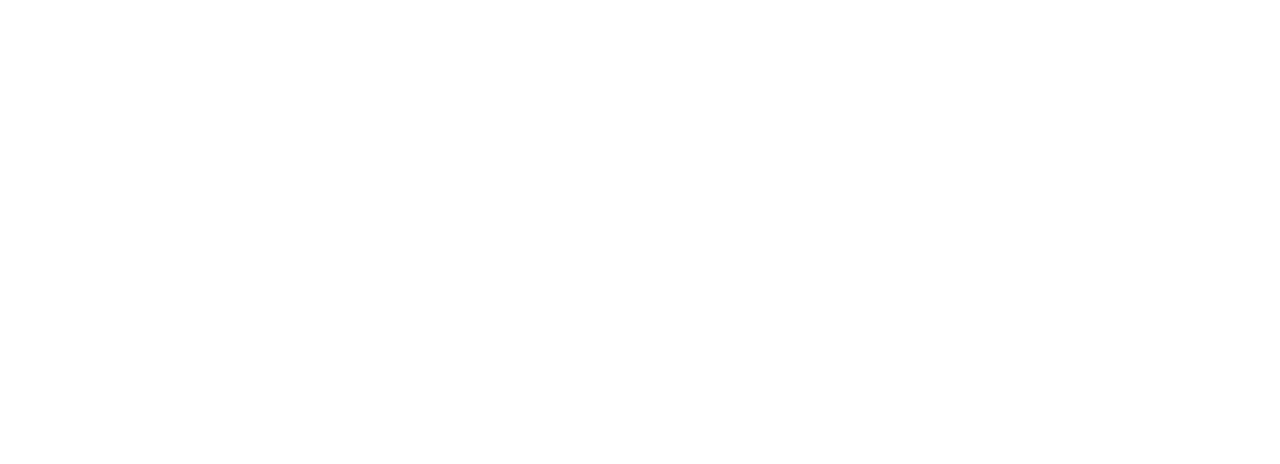
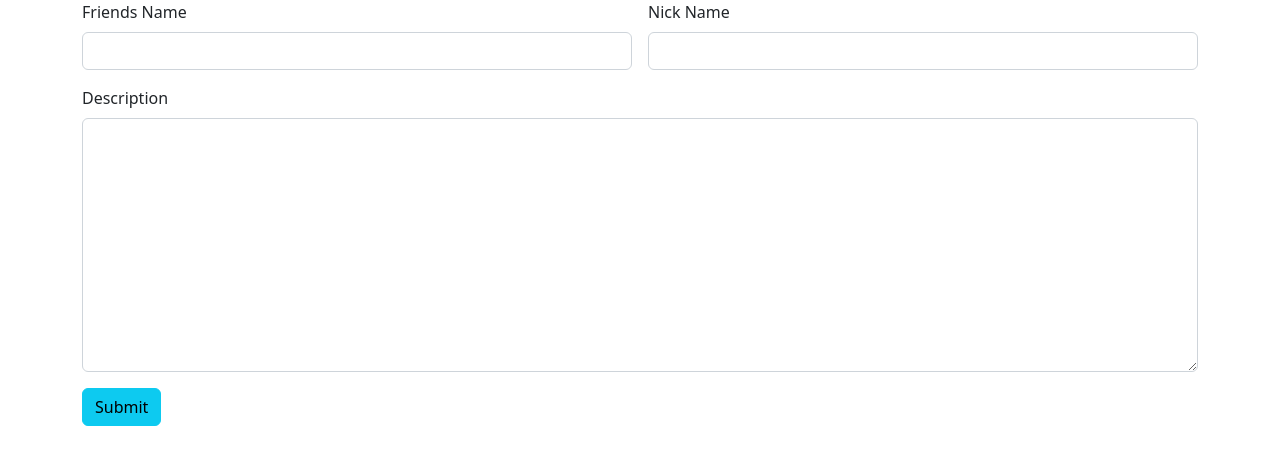
Before and after one commit to Amirthamlalas/FriendAppAngular, an Angular app: page / in a window 1280 px wide. Shown: the top 464 px of the page. Built offline with nearby package versions, Linux system fonts and the light colour scheme.

Commit message:
added addfriend

```diff
--- /dev/null
+++ b/src/app/add-friend/add-friend.component.html
@@ -0,0 +1,33 @@
+
+
+<div class="container">
+    <div class="row">
+
+        <div class="col col-12 col-sm-12 col-md-12 col-lg-12 col-xl-12 col-xxl-12" >
+
+
+            <div class="row g-3">
+                <div class="col col-12 col-sm-12 col-md-6 col-lg-6 col-xl-6 col-xxl-6">
+
+                    <label for="" class="form-label">Friends Name</label>
+                    <input type="text" class="form-control">
+                </div>
+                <div class="col col-12 col-sm-12 col-md-6 col-lg-6 col-xl-6 col-xxl-6">
+
+                    <label for="" class="form-label">Nick Name</label>
+                    <input type="text" class="form-control">
+                </div>
+                <div class="col col-12 col-sm-12 col-md-12 col-lg-12 col-xl-12 col-xxl-12">
+
+                    <label for="" class="form-label">Description</label>
+                    <textarea name="" id="" cols="30" rows="10" class="form-control"></textarea>
+                </div>
+
+                <div class="col col-12 col-sm-12 col-md-12 col-lg-12 col-xl-12 col-xxl-12">
+
+                    <button class="btn btn-info">Submit</button>
+                </div>
+            </div>
+        </div>
+    </div>
+</div>
--- a/src/app/app.component.html
+++ b/src/app/app.component.html
@@ -1,2 +1,2 @@
-
+<app-add-friend></app-add-friend>
 <router-outlet></router-outlet>
--- a/src/app/app.module.ts
+++ b/src/app/app.module.ts
@@ -3,10 +3,12 @@
 
 import { AppRoutingModule } from './app-routing.module';
 import { AppComponent } from './app.component';
+import { AddFriendComponent } from './add-friend/add-friend.component';
 
 @NgModule({
   declarations: [
-    AppComponent
+    AppComponent,
+    AddFriendComponent
   ],
   imports: [
     BrowserModule,
```
Also changed, not shown: src/app/add-friend/add-friend.component.ts (added, +10 -0 lines), src/app/add-friend/add-friend.component.css (added).
